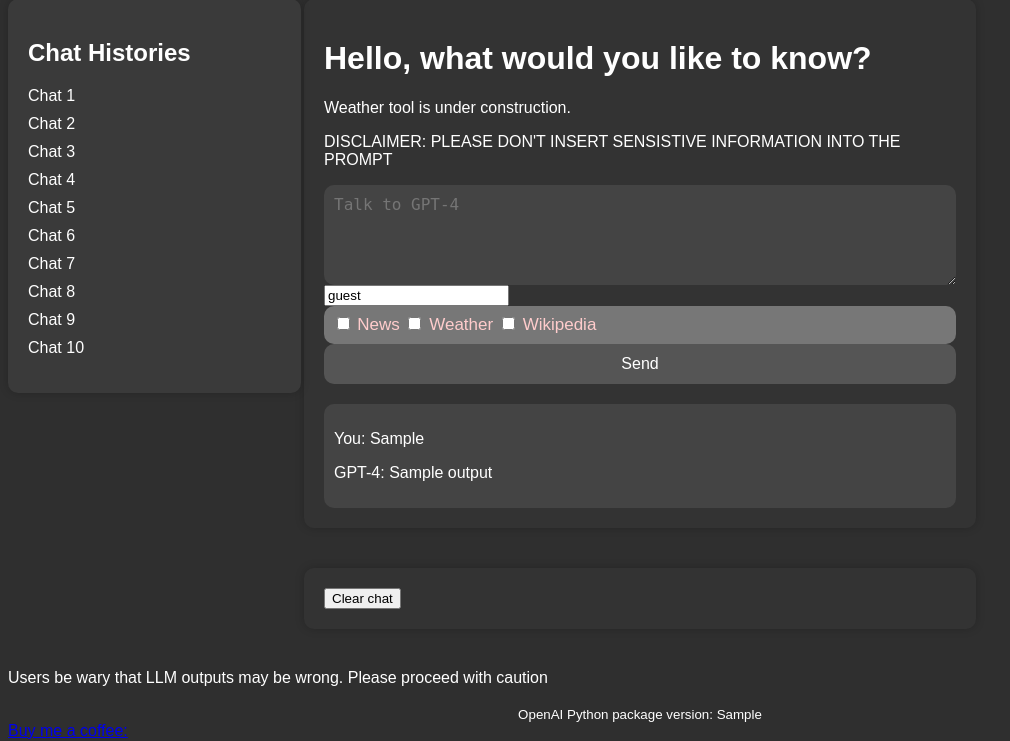
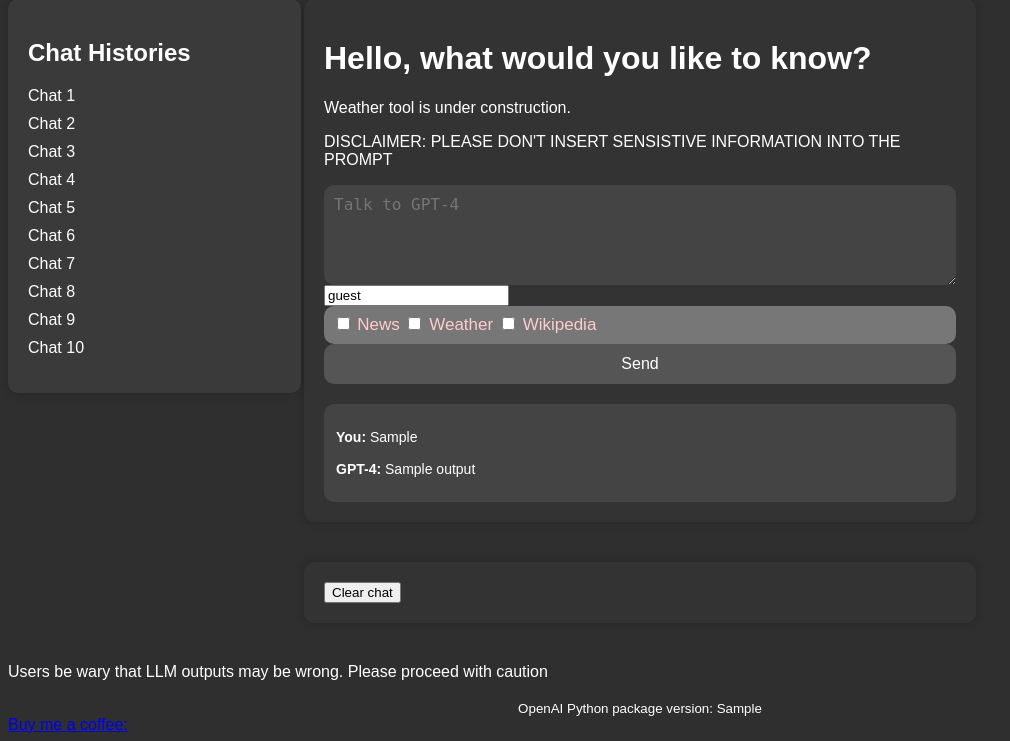
Before and after one commit to rodrigomv29/slmoi, a Flask app: template templates/index.html in a window 1280 px wide. Shown: the part 998-1739 px from the top of the page, without its empty margins (0-1010 px from the left). Run offline with Flask 3, Linux system fonts and the light colour scheme; the template is opened without the code that fills it: most values are stand-ins (such as "Sample title", 1, 10 or a date in 2020); some libraries are stand-ins or nearby versions.

Commit message:
add: bold text to author and more padding between t text and author

```diff
--- a/templates/index.html
+++ b/templates/index.html
@@ -116,6 +116,11 @@
             border-radius: 10px;
 
         }
+        .author-text{
+            font-size: 14px;
+            padding: 1px 2px;
+
+        }
         nav {
             background-color: #232323;
             padding: 12px 0;
@@ -192,16 +197,16 @@
             {% if user_input%}
                 <div class="response">
                 {% for conversation in conversations %}
-                        <p>You: {{conversation.user_input}}</p>
+                        <p class="author-text"><b>You:</b> {{conversation.user_input}}</p>
                         {% if conversation.is_list %}
-                            <p>GPT-4:
+                            <p class="author-text"><b>GPT-4:</b></p><p>
                             {% for news_obj in conversation.output %}
                                 {{news_obj}}
                             </p>
                             {% endfor %}
 
                         {% else %}
-                        <p>GPT-4: {{conversation.output | safe}}</p>
+                        <p class="author-text"><b>GPT-4:</b> {{conversation.output | safe}}</p>
                         {% endif %}
                 {% endfor %}
                 </div>
```
